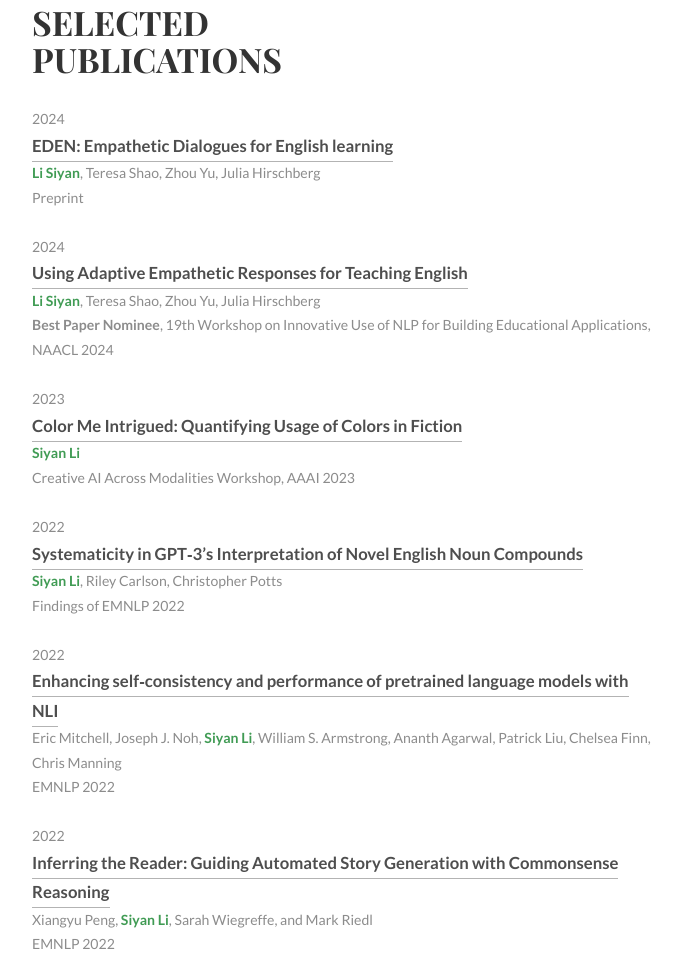
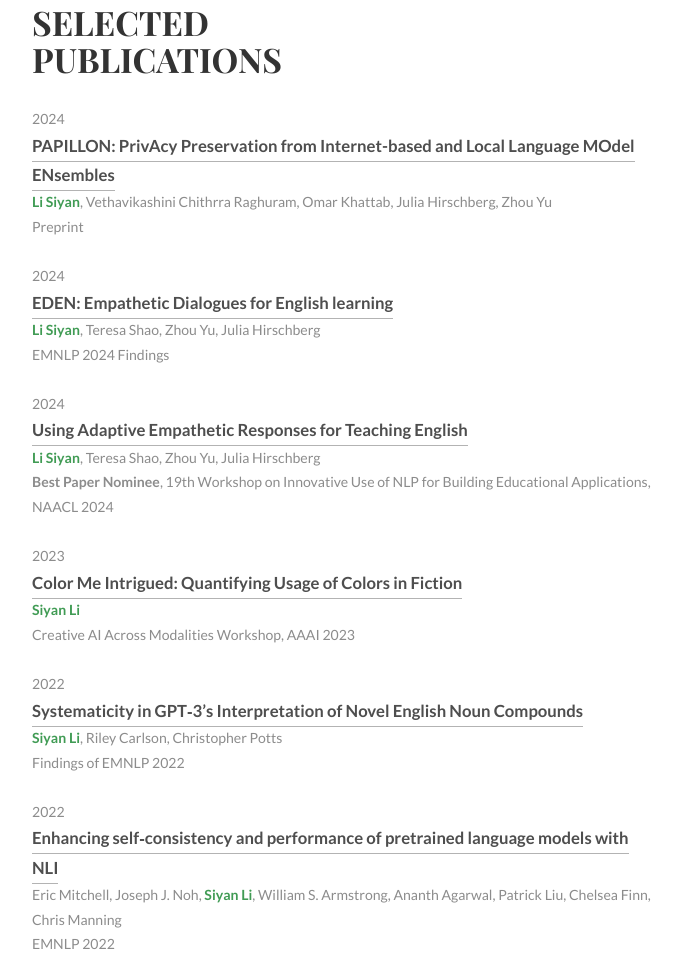
Before and after one commit to siyan-sylvia-li/sli613.github.io, a plain HTML site: page index.html in a window 1280 px wide. Shown: the part 909-1869 px from the top of the page, without its empty margins (297-978 px from the left). Drawn offline with Linux system fonts and the light colour scheme; files whose address does not match are found by name.

Commit message:
December 2024 update

```diff
--- a/index.html
+++ b/index.html
@@ -77,9 +77,15 @@
 			<h1>Selected<br>Publications</h1>
 			<ul class="work-list">
 				<li>2024</li>
-				<li><a href="https://arxiv.org/abs/2406.17982v1" target="_blank"><b>EDEN: Empathetic Dialogues for English learning</b></a></li>
+				<li><a href="https://arxiv.org/abs/2410.17127" target="_blank"><b>PAPILLON: PrivAcy Preservation from Internet-based and Local Language MOdel ENsembles</b></a></li>
+				<li><b style="color: rgba(22,133,46,0.82)">Li Siyan</b>, Vethavikashini Chithrra Raghuram, Omar Khattab, Julia Hirschberg, Zhou Yu</li>
+				<li>Preprint</li>
+			</ul>
+			<ul class="work-list">
+				<li>2024</li>
+				<li><a href="https://aclanthology.org/2024.findings-emnlp.200/" target="_blank"><b>EDEN: Empathetic Dialogues for English learning</b></a></li>
 				<li><b style="color: rgba(22,133,46,0.82)">Li Siyan</b>, Teresa Shao, Zhou Yu, Julia Hirschberg</li>
-				<li>Preprint</li>
+				<li>EMNLP 2024 Findings</li>
 			</ul>
 			<ul class="work-list">
 				<li>2024</li>
@@ -133,6 +139,10 @@
 	<div class="skills section second" id="skills">
 		<div class="container">
 			<h1>News</h1>
+			<ul class="skill-list list-flat">
+				<li>PAPILLON</li>
+				<li>The code release for PAPILLON is finally here! PAPILLON allows a laptop-hosted model like Llama-3.2-3B to use more powerful API models like GPT-4o-mini as a tool, seeking to avoid (not yet 100% prevent) leaking private PII. Still very early/experimental! See the GitHub repository <a href="https://github.com/Columbia-NLP-Lab/PAPILLON" target="_blank">here</a>.</li>
+			</ul>
 			<ul class="skill-list list-flat">
 				<li>EDEN</li>
 				<li>We release EDEN, an empathetic and encouraging spoken English conversation partner! We additionally release our trained models, as well as a small user interface to be run locally so that you can try out EDEN! See the code for EDEN <a href="https://github.com/siyan-sylvia-li/EDEN" target="_blank">here</a>.</li>
```
